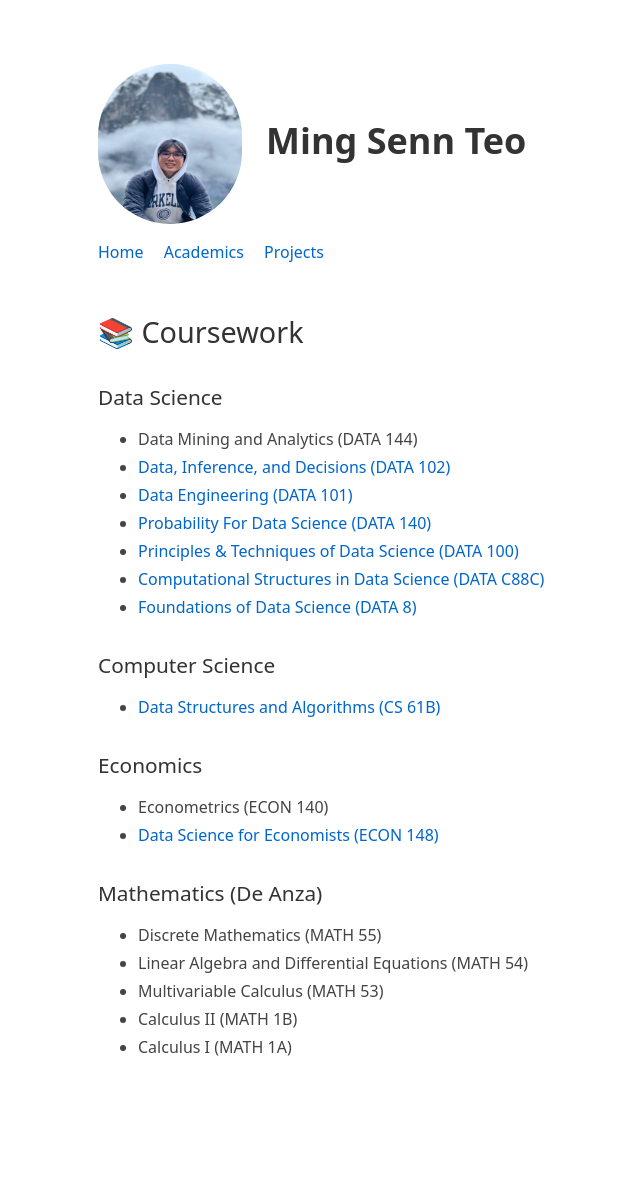
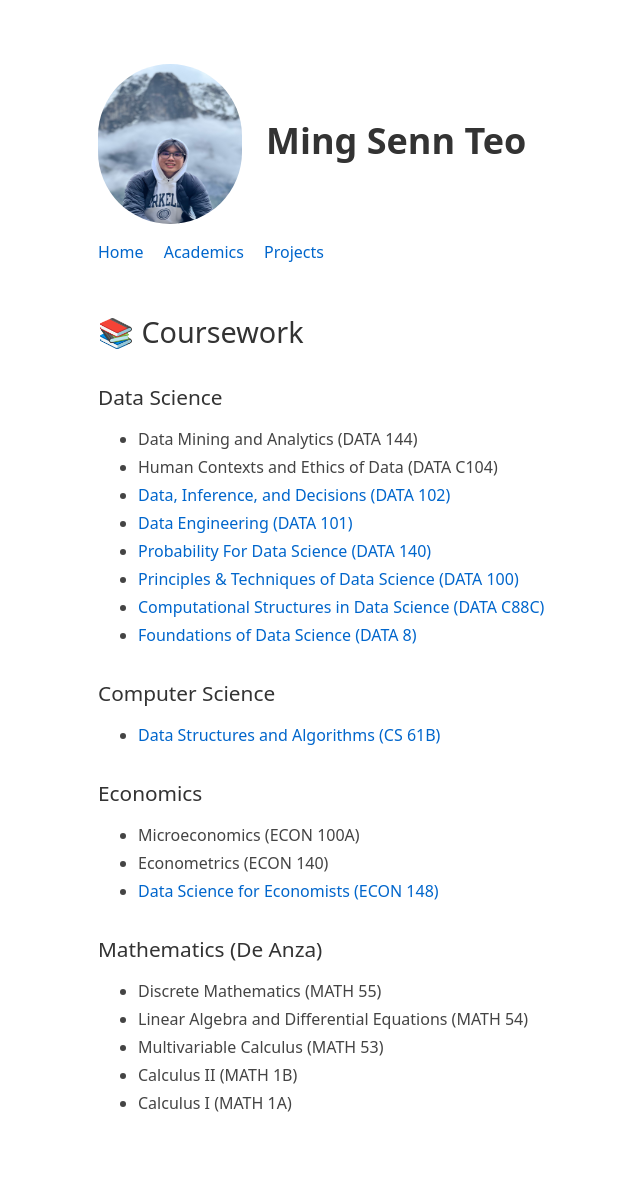
Before and after one commit to MSTeo01/old-website-2.0, a Jekyll site: the page built from academics.md, in a window 1280 px wide. Shown: the whole page, without its empty margins (142-782 px from the left). Built offline with Jekyll 4.4.1, drawn with Linux system fonts in a browser that asks for light colours; our own code applies the rules of GitHub Pages for plain Markdown files; before the commit the page ends 1123 px from its top, so only the background shows below that.

Commit message:
Update academics.md

```diff
--- a/academics.md
+++ b/academics.md
@@ -5,6 +5,7 @@
 
 ### Data Science
 - Data Mining and Analytics (DATA 144)
+- Human Contexts and Ethics of Data (DATA C104)
 - [Data, Inference, and Decisions (DATA 102)](https://data102.org/sp24/)
 - [Data Engineering (DATA 101)](https://www.data101.org/fa23)
 - [Probability For Data Science (DATA 140)](http://prob140.org/)
@@ -16,6 +17,7 @@
 - [Data Structures and Algorithms (CS 61B)](https://fa22.datastructur.es/)
 
 ### Economics
+- Microeconomics (ECON 100A)
 - Econometrics (ECON 140)
 - [Data Science for Economists (ECON 148)](https://www.econ148.org/sp24/)
 
```
